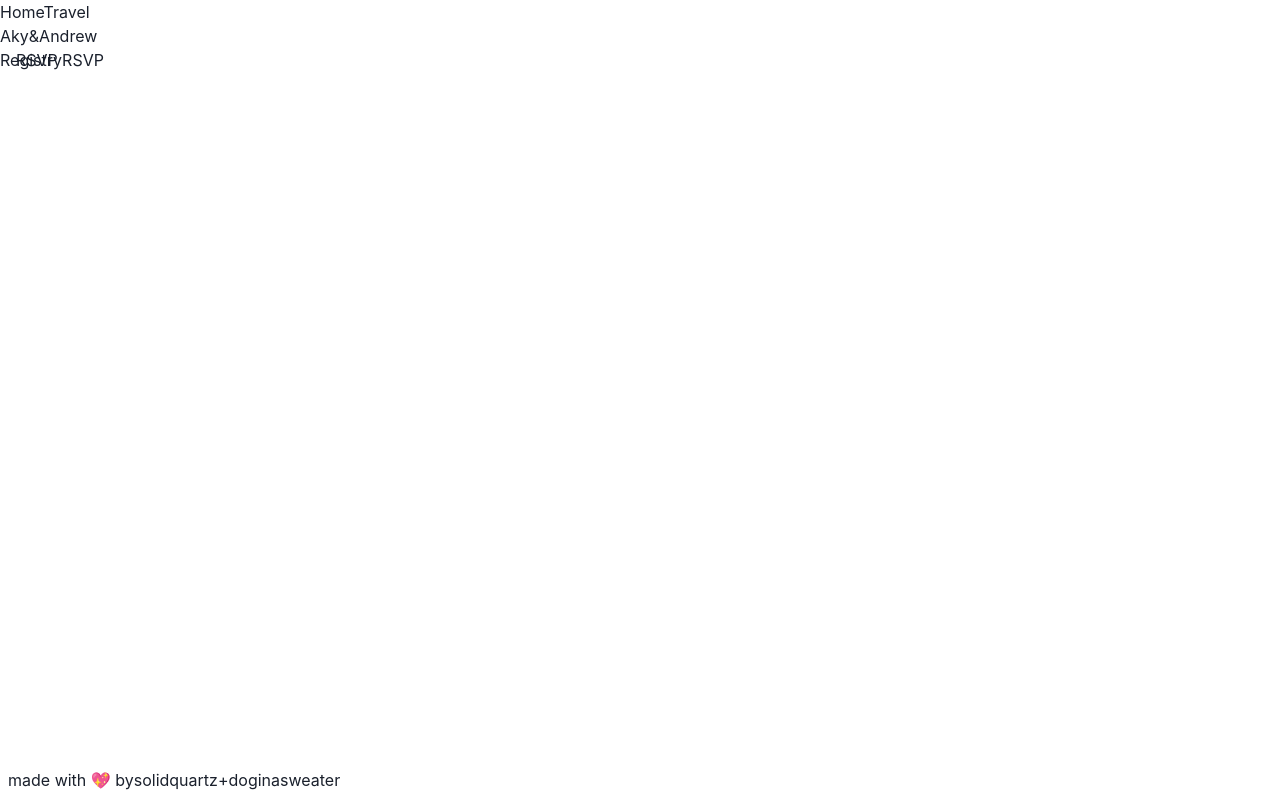
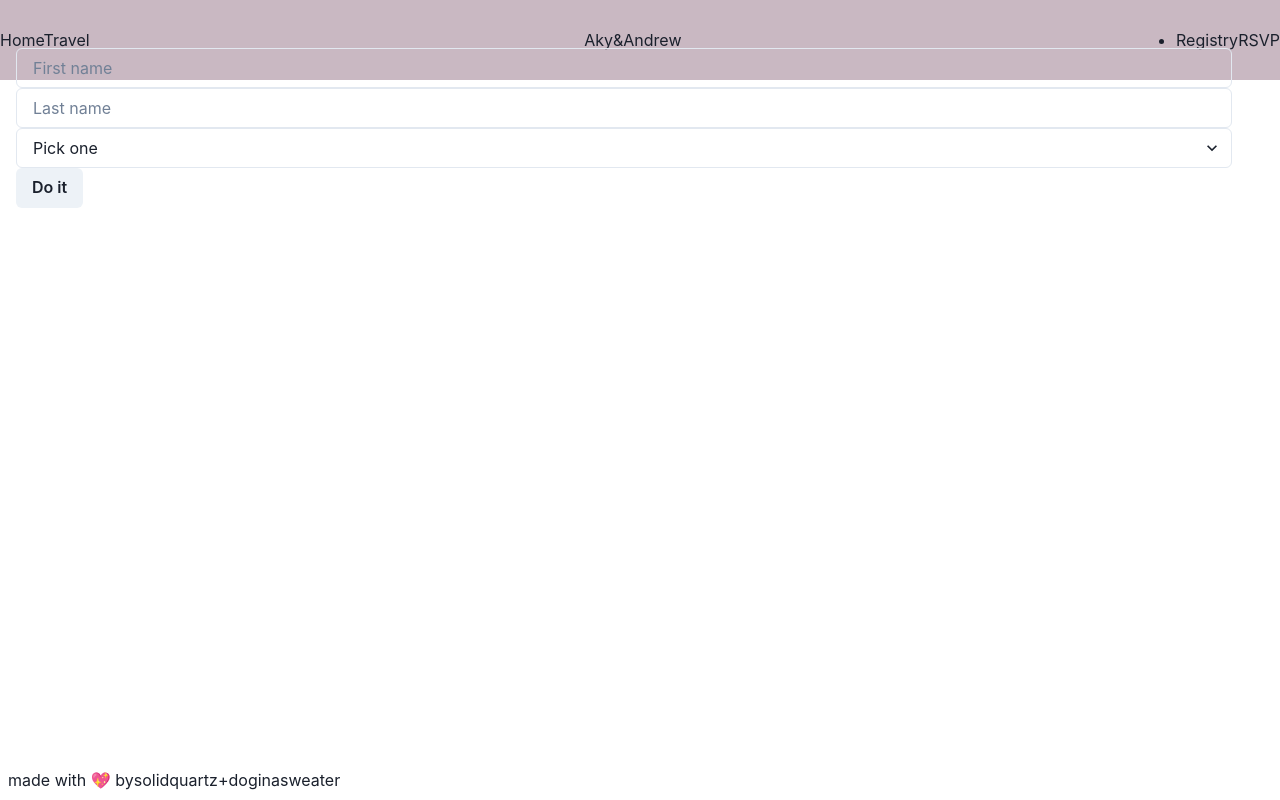
Before and after one commit to doginasweater/akywedding, a React (Vite) app: page /rsvp in a window 1280 px wide. Built offline with nearby package versions, Linux system fonts and the light colour scheme; a web font is replaced by a local one.

Commit message:
Add form componetns and header styling

```diff
--- /dev/null
+++ b/src/components/Select.tsx
@@ -0,0 +1,19 @@
+import { Select as ChakraSelect, SelectProps as ChakraSelectProps } from '@chakra-ui/react';
+import { useField } from 'formik';
+
+export type SelectProps = ChakraSelectProps & {
+  name: string;
+};
+
+export const Select: React.FC<SelectProps> = props => {
+  const [ field ] = useField(props.name);
+
+  return (
+    <ChakraSelect
+      {...field}
+      {...props}
+    />
+  );
+};
+
+//use error messages/maybe validation with yup
--- /dev/null
+++ b/src/components/TextArea.tsx
@@ -0,0 +1,24 @@
+import {
+  FormControl,
+  FormErrorMessage,
+  FormLabel,
+} from '@chakra-ui/form-control';
+import { Input } from '@chakra-ui/input';
+import { Field, useField } from 'formik';
+
+
+//reusable text input component
+export const TextField = ({ label, ...props }) => {
+  const [ field, meta ] = useField(props);
+
+  return (
+    <FormControl isInvalid={meta.error && meta.touched}>
+      <FormLabel htmlFor="email">{label}</FormLabel>
+      <Field as={Input}
+        {...field}
+        {...props}
+      />
+      <FormErrorMessage>{meta.error}</FormErrorMessage>
+    </FormControl>
+  );
+};
--- /dev/null
+++ b/src/components/TextAreaField.tsx
@@ -0,0 +1,24 @@
+import {
+  FormControl,
+  FormErrorMessage,
+  FormLabel,
+} from "@chakra-ui/form-control";
+import { Textarea } from '@chakra-ui/react';
+import { Field, useField } from "formik";
+
+
+//reusable text input component
+export const TextAreaField = ({ label, ...props }) => {
+  const [field, meta] = useField(props);
+
+  return (
+    <FormControl isInvalid={meta.error && meta.touched}>
+      <FormLabel htmlFor="email">{label}</FormLabel>
+      <Field as={Textarea}
+        {...field}
+        {...props}
+      />
+      <FormErrorMessage>{meta.error}</FormErrorMessage>
+    </FormControl>
+  );
+};
--- a/src/components/index.ts
+++ b/src/components/index.ts
@@ -1 +1,4 @@
 export * from './input';
+export * from './Select';
+export * from './TextArea';
+export * from './TextAreaField';
--- a/src/pages/rsvp.tsx
+++ b/src/pages/rsvp.tsx
@@ -1,7 +1,44 @@
-export const Rsvp = () => {
+import { Button } from '@chakra-ui/react';
+import { Form, Formik } from 'formik';
+import { useCallback, useState } from 'react';
+import { Input, Select } from '../components';
+
+export type TestFormType = {
+  firstName: string;
+  lastName: string;
+  choice: string;
+};
+
+export const Rsvp: React.FC = () => {
+  const [ resultText, setResultText ] = useState('');
+
+  const initialValues: TestFormType = {
+    firstName: '',
+    lastName: '',
+    choice: '',
+  };
+
+  const handleSubmit = useCallback((values: TestFormType) => {
+    setResultText(JSON.stringify(values));
+  }, []);
 
   return (
-    <h1>RSVP</h1>
-
+    <>
+      <Formik initialValues={initialValues} onSubmit={handleSubmit}>
+        <Form>
+          <Input name="firstName" placeholder="First name" />
+          <Input name="lastName" placeholder="Last name" />
+          <Select name="choice" placeholder="Pick one">
+            <option value="beans">Beans</option>
+            <option value="ham">Ham</option>
+            <option value="burritos">Burritos</option>
+          </Select>
+          <Button type="submit">
+            Do it
+          </Button>
+        </Form>
+      </Formik>
+      <p>{resultText}</p>
+    </>
   );
 };
--- /dev/null
+++ b/src/styles/Header.scss
@@ -0,0 +1,14 @@
+@import './colours';
+@import './mixins';
+
+.header {
+  position: sticky;
+  top: 0;
+
+  nav {
+    @include flex-center;
+    justify-content: space-between;
+    height: 5rem;
+    background-color: rgba(147, 114, 133, 0.5);
+  }
+}
--- a/src/styles/_colours.scss
+++ b/src/styles/_colours.scss
@@ -1,3 +1,4 @@
 $sage-color: #9ab3a6;
 $rose-color: #d3b4c6;
 $cream-colour: #f8f7f3;
+$amnesia-purple: #937285;
--- a/src/styles/_mixins.scss
+++ b/src/styles/_mixins.scss
@@ -0,0 +1,4 @@
+@mixin flex-center {
+  display: flex;
+  align-items: center;
+}
--- a/src/styles/styles.scss
+++ b/src/styles/styles.scss
@@ -3,3 +3,4 @@
 @use "colours";
 @use "fonts";
 @use "mixins";
+@use 'Header';
```
